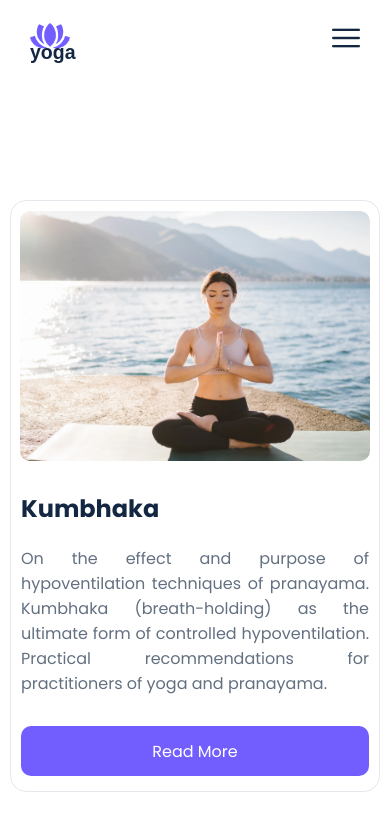
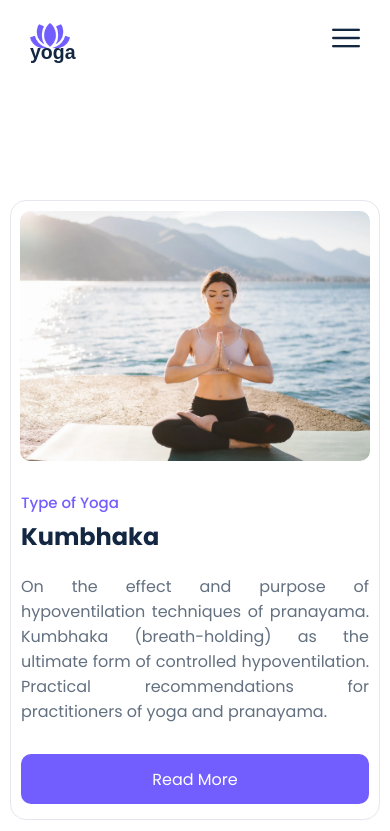
Before and after one commit to Valerij-Hering/yoga, a React (Create React App) app: page /blog in a window 390 px wide. Shown: the top 831 px of the page. Built offline with nearby package versions, Linux system fonts and the light colour scheme; a web font is replaced by a local one.

Commit message:
Add files via upload

```diff
--- a/src/About.js
+++ b/src/About.js
@@ -4,11 +4,11 @@ const About = () => {
     return(
         <div className='container_about'>
             <div className="about-header">
-                <div>
-                    <div className="about">
-                        <p className='travel-about-tittle1' data-aos="fade-left" data-aos-duration="1500">About Our</p>
-                        <h2 className='travel-about-tittle2' data-aos="fade-left" data-aos-duration="1500">Who We Are</h2>
-                        <div className="container-about" data-aos="fade-left" data-aos-duration="1500">
+                <div data-aos="fade-left" data-aos-duration="1500">
+                    <div className="about" >
+                        <p className='travel-about-tittle1' >About Our</p>
+                        <h2 className='travel-about-tittle2'>Who We Are</h2>
+                        <div className="container-about">
                             <div>
                                 <p>Our studio has been operating since 2012, and during this time we have managed to work with more than 3,000 clients, making each of them healthier, more beautiful and happier.</p>
                                 <p>Based on the characteristics of your health and goals, you can choose the most suitable direction for yourself.</p>
@@ -16,7 +16,7 @@ const About = () => {
                         </div>
                     </div>
 
-                    <div className='container_about_mainInfo' data-aos="fade-left" data-aos-duration="1500">
+                    <div className='container_about_mainInfo'>
                         <div className='box_about_mainInfo'>
                             <p className='about_mainInfo_par1'>10+</p>
                             <p className='about_mainInfo_par2'>Years</p>
--- a/src/App.css
+++ b/src/App.css
@@ -920,9 +920,7 @@ transition: .25s;
 }
 
 .eachProduct_btnClose2_icon {
-  margin-top: 5px;
   margin-right: 8px;
-
 }
 
 /* Video *****************************************/
@@ -1654,6 +1652,13 @@ transition: .25s;
   color: #132742;
 }
 
+.blog_content_header2 {
+  color: #725efe;
+  font-size: 15px;
+  font-weight: 500;
+  margin-bottom: 5px;
+}
+
 .blog_content_par {
   color: #637080;
   margin: 20px 0;
@@ -1679,7 +1684,7 @@ transition: .25s;
 /* EachBlog **************************************************************************************************************************************/
 
 .container_eachBlog {
-  margin: 100px auto;
+  margin: 60px auto;
   width: 90%;
   max-width: 960px;
   margin-bottom: 200px;
@@ -1687,7 +1692,7 @@ transition: .25s;
 }
 
 .container_eachBlog2 {
-  margin: 100px auto;
+  margin: 60px auto;
   width: 90%;
   max-width: 960px;
 
@@ -1768,14 +1773,16 @@ transition: .25s;
 
 .eachBlog_btnClose:hover {
   background-color: #604aeb;
+  transition: 0.3s;
 }
 
 
 .eachBlog_btnClose_icon {
-  margin-top: 4px;
+  margin-top: 5px;
   margin-right: 8px;
-
-}
+  transition: 0.3s;
+}
+
 
 .eachBlog_content h3 {
   color: #132742;
@@ -1835,7 +1842,7 @@ transition: .25s;
 
   align-items: center;
   color: white;
-  margin-bottom: 30px;
+  margin-bottom: 20px;
 }
 
 .container-logo_footer p {
@@ -2237,6 +2244,10 @@ margin-bottom: 300px;
     text-align: justify;
   }
 
+  .container_eachBlog2 {
+    margin-top: 0px;
+  }
+
   .box_eachProduct_describing {
     text-align: center;
     margin-top: 50px;
@@ -2349,14 +2360,18 @@ margin-bottom: 300px;
 }
 
 @media all and (max-width: 860px) {
+
+  .container-blog {
+    max-width: 400px;
+  }
+
   .card_blog {
-    margin: 0 auto;
     display: flex;
-    flex-wrap: wrap;
+    flex-direction: column;
+    align-items: center;
+    justify-content: space-between;
     max-width: 400px;
     border: #52607e26 1px solid;
-
-
   }
 
   .card_blog_img {
--- a/src/Blog.js
+++ b/src/Blog.js
@@ -32,11 +32,12 @@ const Blog = () => {
         <div className='section_blog'>
             <div className={learnMoreBlogBtn === true ? "container-blog2" : "container-blog"}>
             {eachBlog.map(element => {
-                const {id, imgBlog, name, text} = element;
+                const {id, imgBlog, name, text, name2} = element;
                 return (
                     <div className='card_blog' key={id} data-aos="fade-up" data-aos-duration="1500" data-aos-once="true">
                         <img className='card_blog_img' src={imgBlog} alt='blog'/>
                         <div className='card_blog_content'>
+                            <p className='blog_content_header2'>{name2}</p>
                             <h2 className='blog_content_header'>{name}</h2>
                             <p className='blog_content_par'>{text}</p>
                             <button className='blog_content_btn' onClick={() => {learnMoreBlog(id); window.scrollTo(0, 0)}}>Read More</button>
--- a/src/dataBlog.js
+++ b/src/dataBlog.js
@@ -118,7 +118,7 @@ const dataBlog = [
         id: '4',
         searchTerm: 'blog',
         name: 'Yoga practice and the phases of the female cycle',
-        name2: 'Healthy yoga',
+        name2: 'Healthy Yoga',
         imgBlog: imgBlog4,
         text: "How to align your yoga practice with a woman's cycle.",
         text2: [
@@ -167,7 +167,7 @@ const dataBlog = [
         id: '5',
         searchTerm: 'blog',
         name: 'Carnation: purpose and effect of practice',
-        name2: 'Healthy yoga',
+        name2: 'Healthy Yoga',
         imgBlog: imgBlog5,
         text: "What the practice of standing on nails gives, how a sadhu board should be used, and where to start.",
         text2: [
@@ -211,6 +211,7 @@ const dataBlog = [
         id: '6',
         searchTerm: 'blog',
         name: 'Yoga nidra - effectiveness and technique',
+        name2: 'Type of Yoga',
         imgBlog: imgBlog6,
         text: "What is yoga nidra and how to practice it properly.",
         text2: [
--- a/src/styles.module.css
+++ b/src/styles.module.css
@@ -92,7 +92,7 @@
 
   .itemBtnExpanded .chevron {
     background-color: #725efe;
-    padding: 0;
+    padding-left: 1px;
 
     border-radius: 50%;
     color: white;
```
